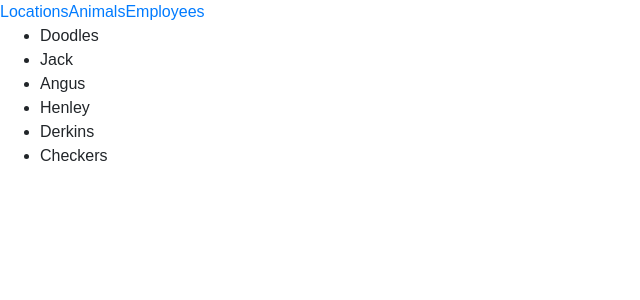
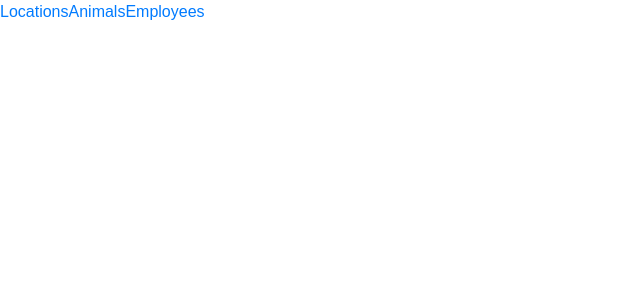
Before and after one commit to williamkimball/nss-pound, a React (Create React App) app: page /animals/1 in a window 1280 px wide. Shown: the top 300 px of the page, without its empty margins (0-640 px from the left). Built offline with nearby package versions, Linux system fonts and the light colour scheme.

Commit message:
initial work stuff

```diff
--- /dev/null
+++ b/src/Animal.js
@@ -0,0 +1,5 @@
+import React from "react"
+
+export default animal => {
+    return <li>{animal.name}</li>
+}
--- a/src/AnimalList.js
+++ b/src/AnimalList.js
@@ -1,5 +1,5 @@
 import React, { Component } from "react"
-import Animal from "./ListItems"
+import Animal from "./Animal"
 
 
 export default class AnimalList extends Component {
@@ -20,7 +20,7 @@ export default class AnimalList extends Component {
             <React.Fragment>
                 <ul>
                 {
-                    this.state.animals.map(Animal)
+                    this.state.animals.map(this.state.animals)
                 }
                 </ul>
             </React.Fragment>
--- a/src/ApplicationViews.js
+++ b/src/ApplicationViews.js
@@ -3,14 +3,16 @@ import React, { Component } from "react"
 import AnimalList from './AnimalList'
 import LocationList from './LocationList'
 import EmployeeList from './EmployeeList'
+import Animal from './Animal'
 
 
 export default class ApplicationViews extends Component {
     render() {
         return (
             <React.Fragment>
-                <Route exact path="/" component={LocationList} />
-                <Route path="/animals" component={AnimalList} />
+                {/* <Route exact path="/" component={LocationList} />
+                <Route exact path="/animals" component={AnimalList} />
+                <Route path="/animals/:animalId" component={Animal} /> */}
                 <Route path="/employees" component={EmployeeList} />
             </React.Fragment>
         )
--- /dev/null
+++ b/src/Employee.js
@@ -0,0 +1,6 @@
+import React from "react"
+
+export default props => {
+    console.log(props)
+    return <li>{props.employee.name}</li>
+}
--- a/src/EmployeeList.js
+++ b/src/EmployeeList.js
@@ -1,5 +1,5 @@
 import React, { Component } from "react"
-import Employee from "./ListItems"
+import Employee from "./Employee"
 
 export default class EmployeeList extends Component {
     state = {
@@ -14,7 +14,9 @@ export default class EmployeeList extends Component {
         return (
             <React.Fragment>
             {
-                this.state.employees.map(Employee)
+                this.state.employees.map(oneEmployee => {
+                   return <Employee employee = {oneEmployee}/>
+                })
             }
             </React.Fragment>
         )
--- a/src/ListItems.js
+++ /dev/null
@@ -1,5 +0,0 @@
-import React from "react"
-
-export default props => {
-    return <li key={props.id}>{props.name}</li>
-}
--- /dev/null
+++ b/src/Location.js
@@ -0,0 +1,5 @@
+import React from "react"
+
+export default location => {
+    return <li>{location.name}</li>
+}
--- a/src/LocationList.js
+++ b/src/LocationList.js
@@ -1,5 +1,5 @@
 import React, { Component } from "react"
-import Location from "./ListItems"
+import Location from "./Location"
 
 export default class EmployeeList extends Component {
   state = {
@@ -11,7 +11,7 @@ export default class EmployeeList extends Component {
   render() {
     return (
       <React.Fragment>
-        {this.state.locations.map(Location)}
+        {this.state.locations.map(this.state.locations)}
       </React.Fragment>
     );
   }
```
